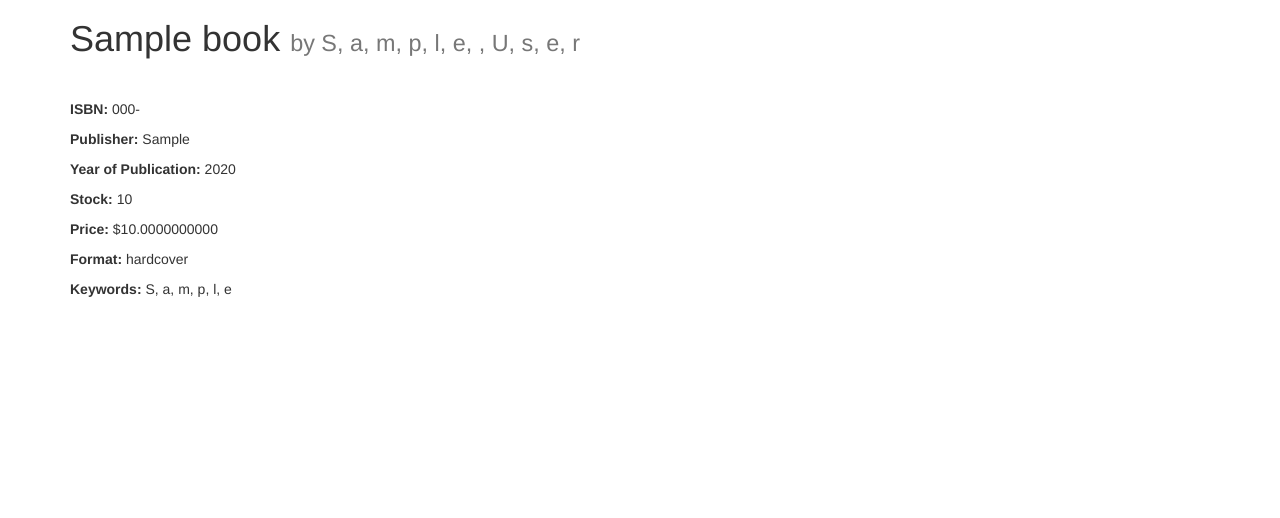
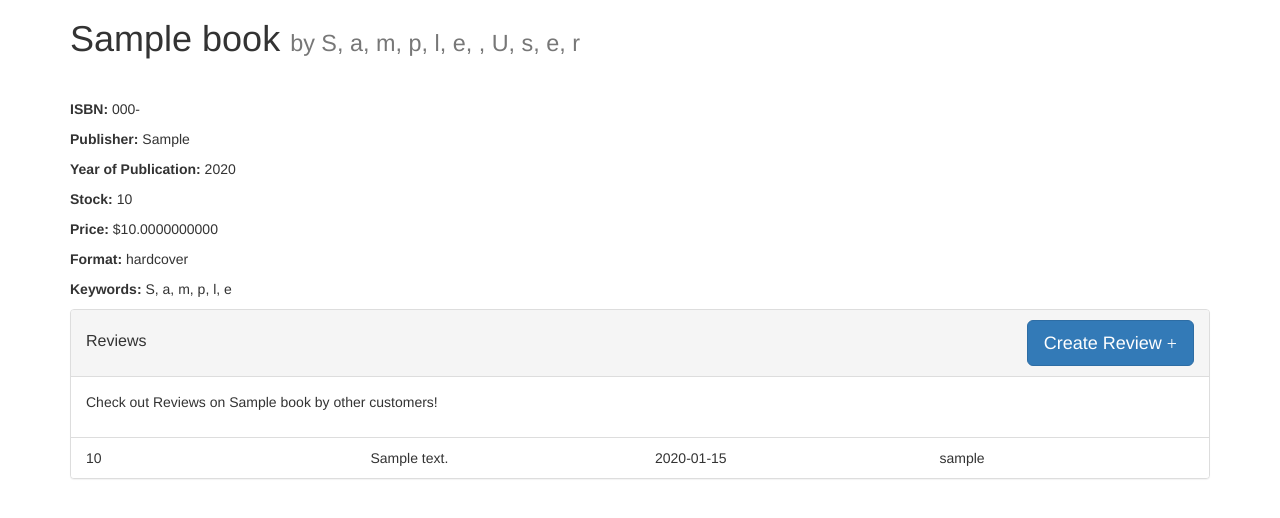
Before and after one commit to tjjjwxzq/50.008-Database-Project-2016, a Flask app: page /my/books/000 in a window 1280 px wide. Shown: the part 73-591 px from the top of the page. Run offline with Flask 2, Linux system fonts and the light colour scheme; a user stored in the database is signed in; tables that the repository leaves empty hold one stand-in row (values such as "Sample post"); some libraries are stand-ins or nearby versions; some web fonts are replaced.

Commit message:
Feature/new customer feedback (#15)
* Ignore .pyc files

* Add Review model

* Add Review Model and seeds and migrations.

* Add review to show template

* Add Bootstrap Javascript and Jquery

* Create new template for creating review

* Create Review Form

* Add Create Book Review. Modified to check if user has already created review already

* Modified my/book/show template

* Removed form from show_book method

* Removed import PrimaryKeyConstraint statement and add whitespace after commas

* Remove trailing lines and fix indentation

```diff
--- a/app/static/css/my/book/show.css
+++ b/app/static/css/my/book/show.css
@@ -3,3 +3,7 @@
 h1 {
   margin-bottom: 40px;
 }
+
+.panel-title {
+	padding-top: 10px;
+}
--- a/app/templates/layout/base.html
+++ b/app/templates/layout/base.html
@@ -8,11 +8,12 @@
     {% block css %}
     <link rel="stylesheet" href="{{ url_for('static', filename='css/base.css') }}">
     {% endblock %}
+    <script src="https://ajax.googleapis.com/ajax/libs/jquery/1.12.2/jquery.min.js"></script>
+    <script src="{{ url_for('static', filename='js/lib/bootstrap.min.js') }}"></script>
   </head>
 
   <body>
     {% include "partials/header.html" ignore missing %}
     {% block content %}{% endblock %}
   </body>
-
 </html>
--- a/app/templates/my/book/show.html
+++ b/app/templates/my/book/show.html
@@ -1,3 +1,4 @@
+{% from "macros.html" import render_field %}
 {% extends "layout/base.html" %}
 {% block title %}Book {{ book.title }}{% endblock %}
 {% block css %}
@@ -47,6 +48,54 @@
         </div>
       </div>
 
+      <div class="row">
+        <div class="col-md-12">
+          <div class="panel panel-default">
+
+            <div class="panel-heading clearfix">
+              <div class="panel-title pull-left">
+                Reviews
+              </div>
+              <div class="pull-right">
+                <a href="{{ url_for('my.create_book_review', ISBN=book.ISBN) }}" type="button" class="btn btn-primary btn-lg">
+                Create Review <span class="glyphicon glyphicon-plus" aria-hidden="true"></span>
+                </a>
+              </div>
+            </div>
+
+            <div class="panel-body">
+              <p>Check out Reviews on {{ book.title }} by other customers! </p>
+            </div>
+
+            <ul class="list-group">
+
+              {% for review in book.reviews %}
+
+                <li class="list-group-item">
+                  <div class="row">
+                    <div class="col-md-3">
+                      {{ review.score }}
+                    </div>
+                    <div class="col-md-3">
+                      {{ review.description }}
+                    </div>
+                    <div class="col-md-3">
+                      {{ review.date }}
+                    </div>
+                    <div class="col-md-3">
+                      {{ review.username }}
+                    </div>
+                  </div>
+                </li>
+
+              {% endfor %}
+
+            </ul>
+
+          </div>
+        </div>
+      </div>
+
     </div>
   </div>
 </div>
--- a/app/views/my.py
+++ b/app/views/my.py
@@ -1,11 +1,12 @@
+import time
 from flask import Blueprint, render_template, redirect, flash, url_for
-from flask_login import login_required
+from flask_login import login_required, current_user
 from sqlalchemy import cast
 from sqlalchemy.dialects.postgresql import ARRAY
 from app import db
-from app.models import Customer, Book
+from app.models import Customer, Book, Review
 from app.helpers import save
-from app.forms import FilterBooksForm
+from app.forms import FilterBooksForm, CreateReviewForm
 
 mod = Blueprint('my', __name__, url_prefix='/my')
 
@@ -34,3 +35,32 @@ def book_index():
 def show_book(ISBN):
     book = Book.query.get(ISBN)
     return render_template('my/book/show.html', book=book)
+
+@mod.route('/books/<ISBN>/reviews', methods=['GET', 'POST'])
+@login_required
+def create_book_review(ISBN):
+    form = CreateReviewForm()
+    book = Book.query.get(ISBN)
+
+    if form.validate_on_submit():
+        review_params = {
+            'ISBN': book.ISBN,
+            'username': current_user.get_id(),
+            'score': form.score.data,
+            'description': form.description.data,
+            'date': time.strftime("%x")
+        }
+
+        if Review.query.filter_by(username=current_user.get_id(), ISBN=book.ISBN).first() is None:
+            review = Review(**review_params)
+
+            if save(review):
+                flash("Review created successfully!")
+
+                return redirect(url_for('my.show_book', ISBN=book.ISBN))
+            else:
+                flash("Failed to create review. Please try again.")
+        else:
+            flash("You have already entered a review for this book.")
+
+    return render_template('my/book/new.html', book=book, form=form)
```
Also changed, not shown: app/forms.py (+6 -1 lines), app/models.py (+32 -0 lines), app/templates/my/book/new.html (added, +31 -0 lines), migrations/versions/bb300afb7c74_.py (added, +36 -0 lines), seeds.py (+11 -0 lines), app/templates/my/book/index.html (indentation only), 1 other file.
